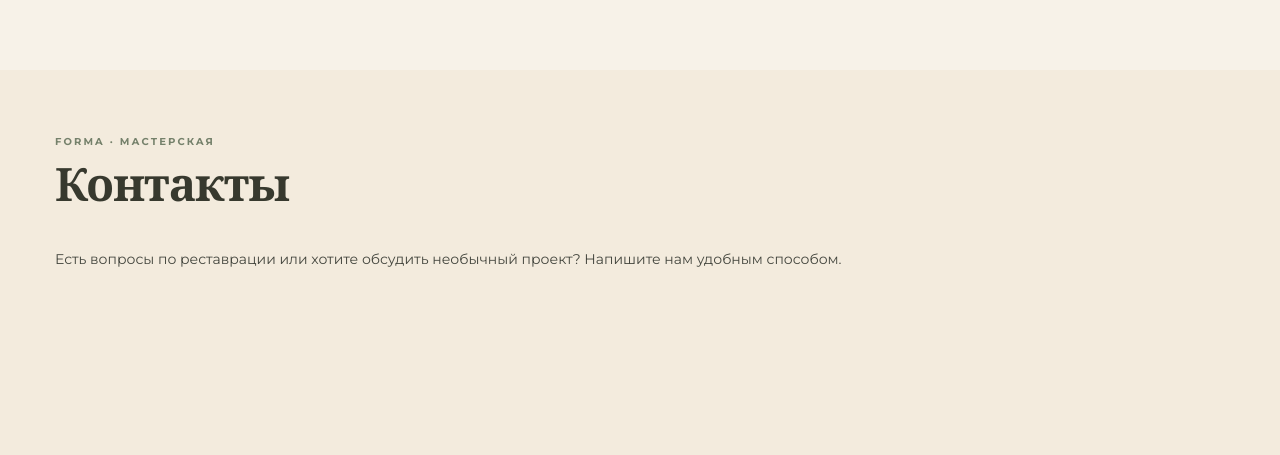
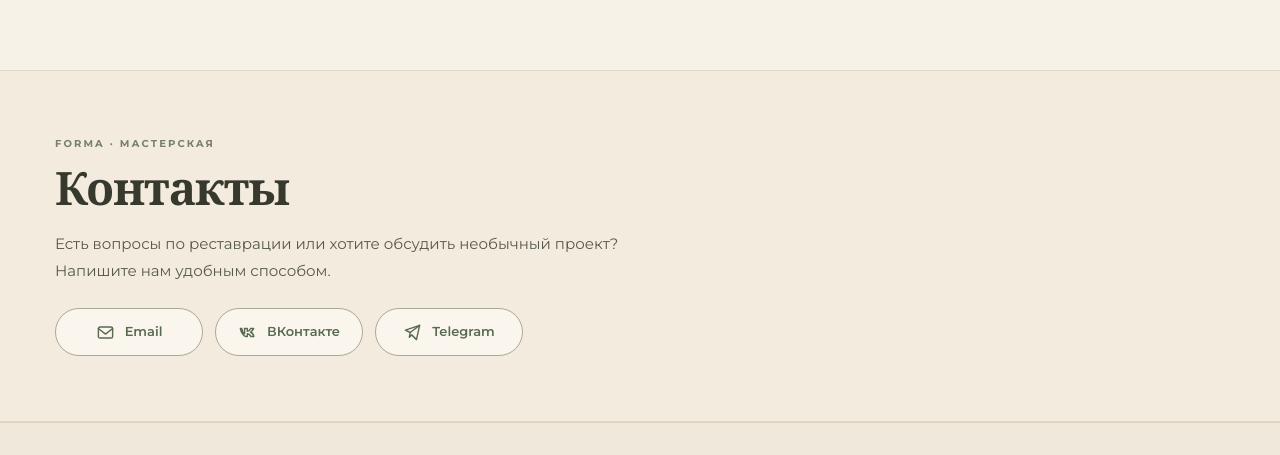
Before and after one commit to Zirael777/forma, a plain HTML site: page index.html in a window 1280 px wide. Shown: the part 3324-3779 px from the top of the page. Drawn offline with nearby package versions, Linux system fonts and the light colour scheme.

Commit message:
Update style.css

```diff
--- a/css/style.css
+++ b/css/style.css
@@ -78,3 +78,14 @@ h2 { font-size:46px; line-height:1.03; font-weight:600; color:var(--ink); }
 @media(max-width:1180px){.services-line{grid-template-columns:160px minmax(0,1fr);gap:14px}.services-mini{gap:10px}.services-mini .service-item{gap:6px;font-size:10px}.service-icon{width:24px;height:24px;flex-basis:24px}}
 @media(max-width:850px){.services-line{display:flex;flex-direction:column;align-items:flex-start;gap:16px}.services h2{border:0;padding:0}.services-mini{width:100%;grid-template-columns:repeat(3,minmax(0,1fr));gap:14px}.footer-grid{grid-template-columns:175px 1fr;row-gap:18px}.footer-links{grid-column:2}}
 @media(max-width:600px){.services h2{font-size:29px}.services-mini{grid-template-columns:repeat(2,minmax(0,1fr));gap:14px}.services-mini .service-item{font-size:11px}.works-intro>p:not(.eyebrow){max-width:470px}.gallery-controls{margin-top:15px}.wardrobe-card::after{bottom:43px}.footer-grid{grid-template-columns:1fr;gap:21px}.footer-links{grid-column:auto;flex-direction:row;flex-wrap:wrap;gap:14px}.footer-credit{flex-direction:column;align-items:flex-start}}
+
+/* FORMA v4: контакты — отдельный раздел; элементы связи намеренно без ссылок */
+.contacts-section{background:#f3ebdd;border-top:1px solid #e2d8c9;border-bottom:1px solid #e2d8c9;padding-block:65px;scroll-margin-top:70px}
+.contacts-layout{display:flex;align-items:center;justify-content:flex-start}
+.contacts-content{width:100%;max-width:770px}
+.contacts-section h2{color:#37392e;font:600 46px/1.1 var(--serif);margin:9px 0 15px}
+.contacts-description{max-width:615px;color:#57594f;font-size:15px;line-height:1.8;margin:0 0 24px}
+.contacts-socials{display:flex;flex-wrap:wrap;gap:12px}
+.contacts-chip{display:inline-flex;align-items:center;justify-content:center;gap:10px;min-width:148px;padding:12px 19px;border:1px solid #aaa995;border-radius:30px;color:#586b51;background:#faf6ed;font-size:13px;font-weight:600;cursor:default;user-select:none}
+.contacts-chip svg{width:19px;height:19px;flex:0 0 19px}
+@media(max-width:600px){.contacts-section{padding-block:48px}.contacts-section h2{font-size:42px}.contacts-description{font-size:13px}.contacts-socials{gap:10px}.contacts-chip{min-width:0;flex:1 1 130px;padding:11px 13px;font-size:12px}}
```
